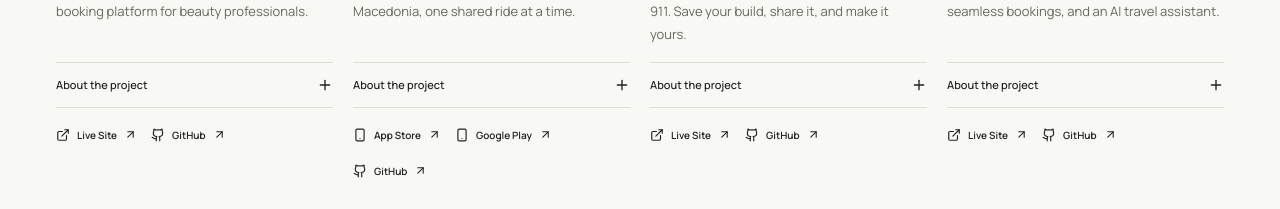
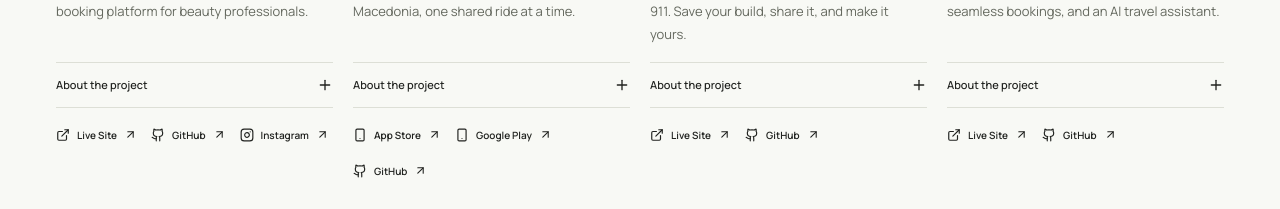
Before and after one commit to pavich5/Portfolio-Page, a React (Vite) app: page / in a window 1280 px wide. Shown: the part 1548-1757 px from the top of the page. Built offline with nearby package versions, Linux system fonts and the light colour scheme.

Commit message:
feat(projects): add Smart Termin Instagram

```diff
--- a/src/data/portfolio.ts
+++ b/src/data/portfolio.ts
@@ -1,4 +1,4 @@
-import { ExternalLink, Github, Smartphone, Code2, Server, Database, Wrench } from 'lucide-react';
+import { ExternalLink, Github, Instagram, Smartphone, Code2, Server, Database, Wrench } from 'lucide-react';
 
 
 export const projects = [
@@ -25,6 +25,11 @@ export const projects = [
         label: 'GitHub',
         icon: Github,
         url: 'https://github.com/pavich5/SmartTermin'
+      },
+      {
+        label: 'Instagram',
+        icon: Instagram,
+        url: 'https://www.instagram.com/smartermin/'
       }
     ],
   },
```
